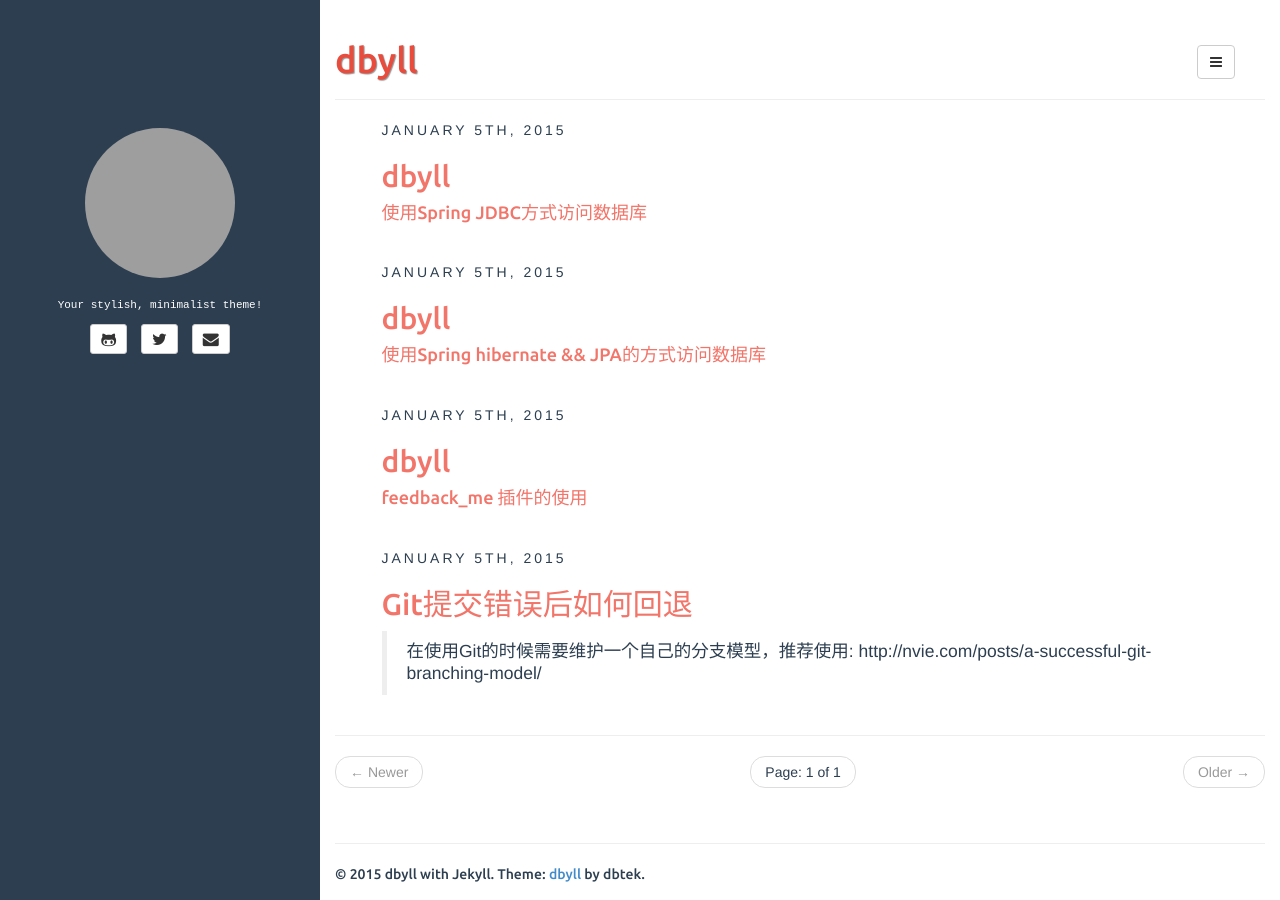
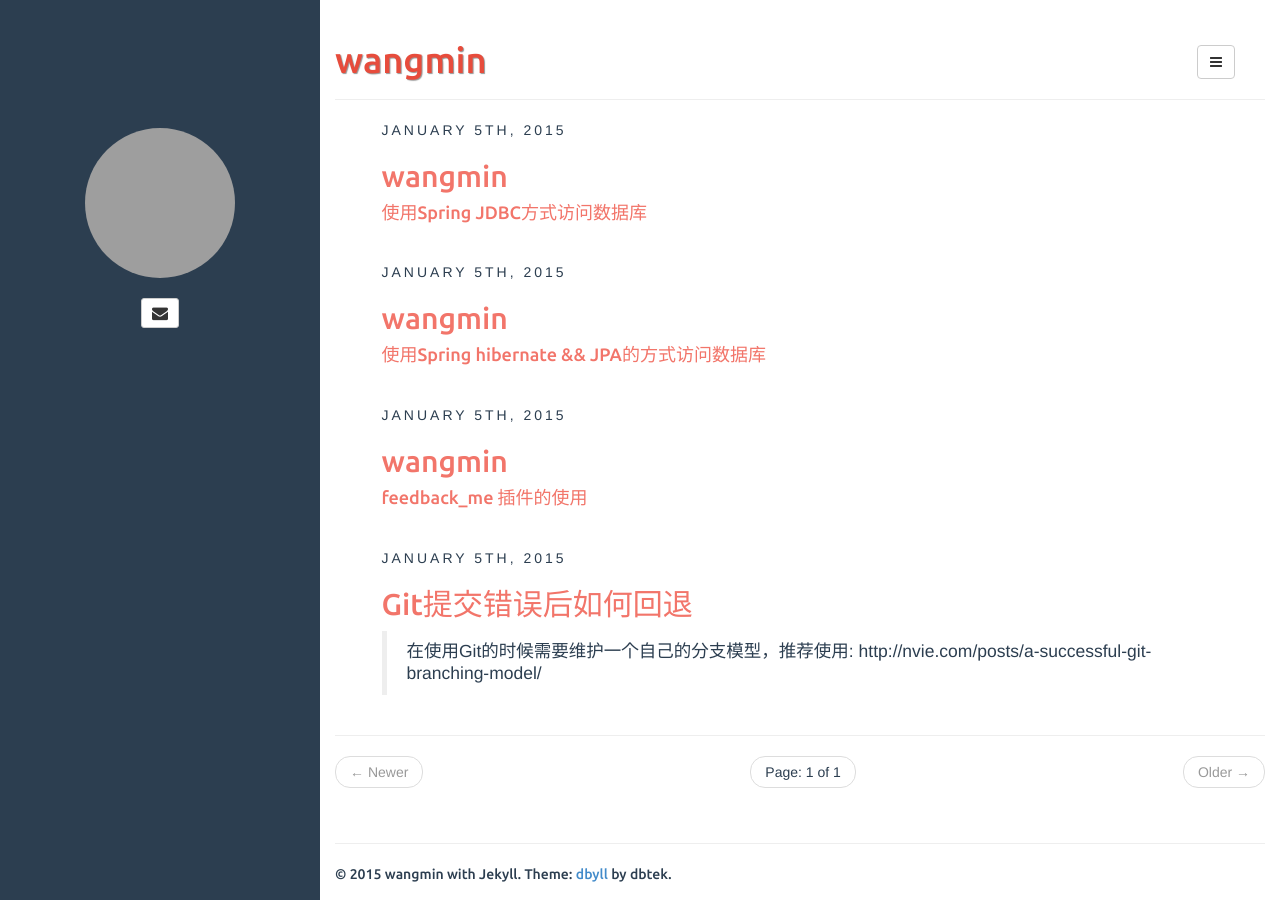
Before and after one commit to wmin0807/wmin0807.github.io, a Jekyll site: the page built from index.html, in a window 1280 px wide. Built offline with Jekyll 4.4.1, drawn with Linux system fonts in a browser that asks for light colours; the list of posts is cut into pages by our own code; grey boxes are pictures that could not be loaded.

Commit message:
modify _config.yml

```diff
--- a/_config.yml
+++ b/_config.yml
@@ -12,18 +12,12 @@ defaults:
     scope:
       path: "" # empty string for all files
     values:
-      title: dbyll
+      title: wangmin
 
 description: Stylish Jekyll Theme
 author:
-  name: dbyll
-  email: dbyll@ismaildemirbilek.com
-  github: dbtek
-  twitter: dbtek
-  pinterest: asd123
-  linkedin: asd123
-  bio: Your stylish, minimalist theme!
-  email_md5: 726351295ec82e145928582f595aa3aa
+  name: wangmin
+  email: w0807m@163.com
 
 rss_path: feed.xml
 categories_path: categories.html
```
Also changed, not shown: 1 other file.
